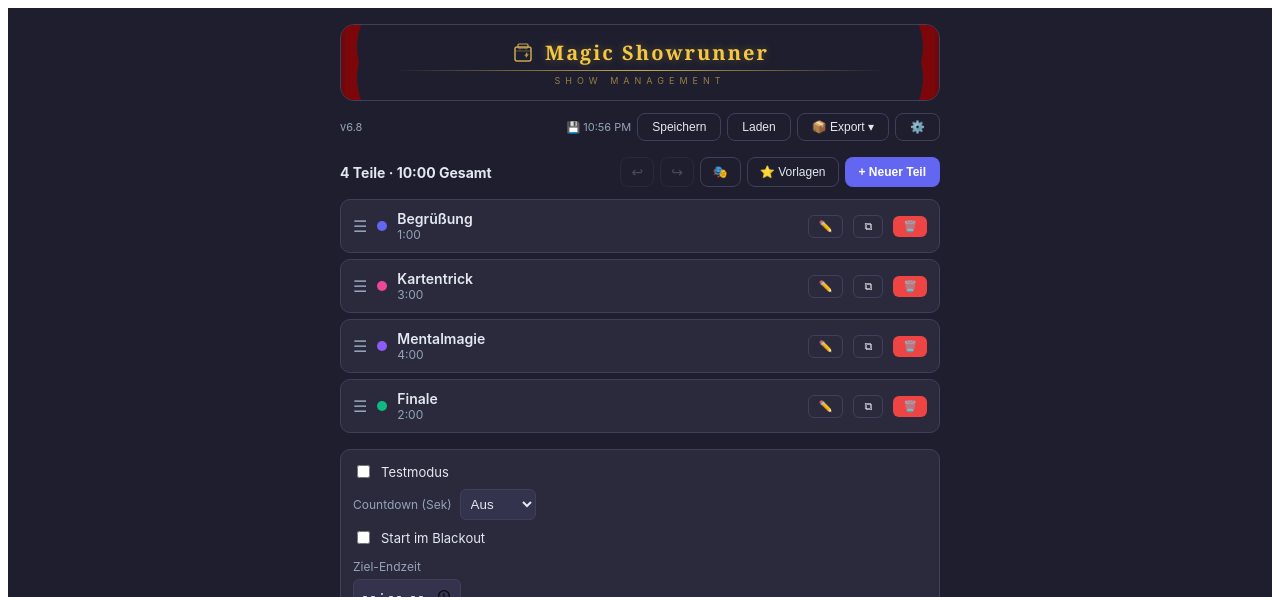
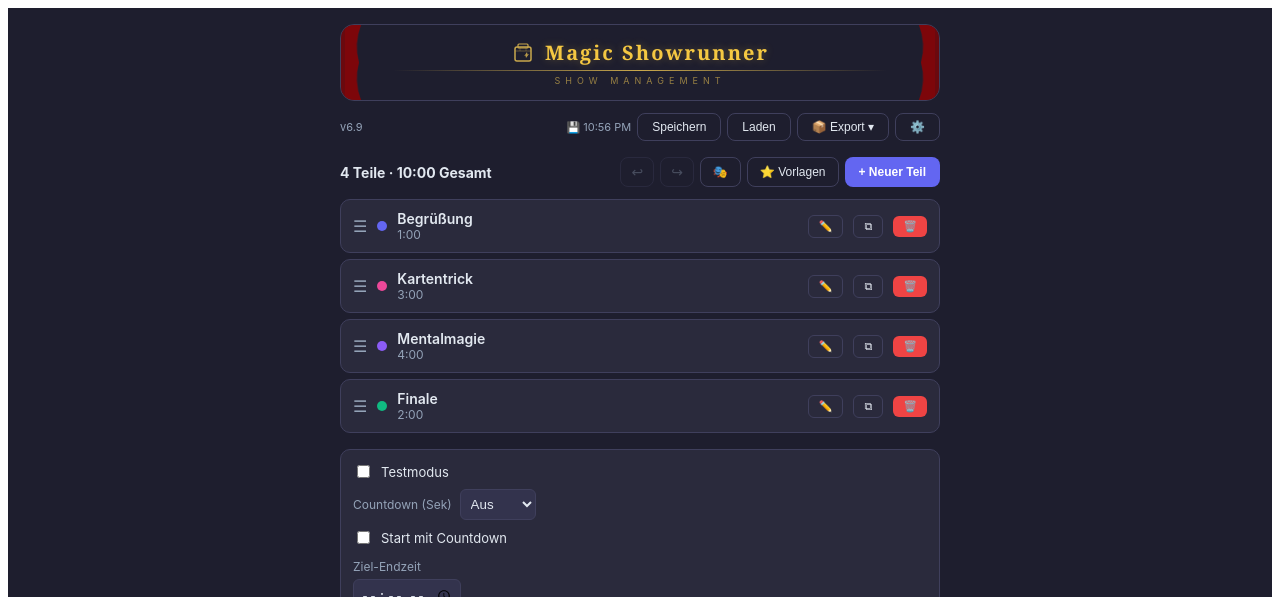
Before and after one commit to TheLomma/magicshowrunnernew, a React (Create React App) app: page / in a window 1280 px wide. Shown: the top 597 px of the page. Built offline with nearby package versions, Linux system fonts and the light colour scheme.

Commit message:
Update App.js
Version 6.9

```diff
--- a/src/App.js
+++ b/src/App.js
@@ -1,6 +1,6 @@
 
 
-// v6.8
+// v6.9
 import React, { useState, useEffect, useRef } from "react";
 
 var uid = function () { return Math.random().toString(36).slice(2, 9); };
@@ -18,7 +18,7 @@ var SOUNDS = {
 
 var T = {
   de: {
-    title: "Magic Showrunner", ver: "v6.8", save: "Speichern", load: "Laden", newPart: "Neuer Teil",
+    title: "Magic Showrunner", ver: "v6.9", save: "Speichern", load: "Laden", newPart: "Neuer Teil",
     start: "Show starten", test: "Testmodus", parts: "Teile", total: "Gesamt", settings: "Einstellungen",
     planTheme: "Planungs-Theme", perfTheme: "Perform-Theme", beeps: "Signaltöne", vibration: "Vibration",
     volume: "Lautstärke", testTone: "Testton", testDur: "Testdauer/Teil", titleL: "Titel",
@@ -31,7 +31,7 @@ var T = {
     ttsPitch: "Tonhöhe", ttsPreview: "Vorschau", animations: "Animationen", notes: "Notizen",
     stop: "Stop", setlist: "Setlist", elapsed: "Vergangen", remaining: "Verbleibend",
     soundLabel: "Signalton", colorTrans: "Farb-Übergänge", blackout: "Blackout",
-    startBlackout: "Start im Blackout", countdown: "Countdown", countdownSek: "Countdown (Sek)",
+    startBlackout: "Start mit Countdown", countdown: "Countdown", countdownSek: "Countdown (Sek)",
     countdownOff: "Aus", testModeLbl: "Testmodus", testDurLbl: "Testdauer pro Teil (Sek)",
     confirmStop: "Show wirklich beenden?",
     templates: "Vorlagen", saveAsTemplate: "Als Vorlage speichern", noTemplates: "Keine Vorlagen vorhanden.",
@@ -46,7 +46,7 @@ var T = {
     circleTimer: "Kreis-Timer", barTimer: "Balken-Timer", timerStyle: "Timer-Stil"
   },
   en: {
-    title: "Magic Showrunner", ver: "v6.8", save: "Save", load: "Load", newPart: "New Part",
+    title: "Magic Showrunner", ver: "v6.9", save: "Save", load: "Load", newPart: "New Part",
     start: "Start Show", test: "Test Mode", parts: "Parts", total: "Total", settings: "Settings",
     planTheme: "Plan Theme", perfTheme: "Perform Theme", beeps: "Beeps", vibration: "Vibration",
     volume: "Volume", testTone: "Test Tone", testDur: "Test dur/part", titleL: "Title",
@@ -59,7 +59,7 @@ var T = {
     ttsPitch: "Pitch", ttsPreview: "Preview", animations: "Animations", notes: "Notes",
     stop: "Stop", setlist: "Setlist", elapsed: "Elapsed", remaining: "Remaining",
     soundLabel: "Alert Sound", colorTrans: "Color Transitions", blackout: "Blackout",
-    startBlackout: "Start in Blackout", countdown: "Countdown", countdownSek: "Countdown (sec)",
+    startBlackout: "Start with Countdown", countdown: "Countdown", countdownSek: "Countdown (sec)",
     countdownOff: "Off", testModeLbl: "Test Mode", testDurLbl: "Test duration per part (sec)",
     confirmStop: "Really stop the show?",
     templates: "Templates", saveAsTemplate: "Save as Template", noTemplates: "No templates available.",
@@ -459,10 +459,10 @@ function SettingsModal(props) {
         </select>
         <label style={{ fontSize: 12, color: th.sub }}>{t.ttsRate}</label>
         <input type="range" min={0.5} max={2} step={0.1} value={cfg.ttsRate} onChange={function (e) { upCfg("ttsRate", +e.target.value); }} style={{ width: "100%" }} />
-        <span style={{ fontSize: 11, color: th.sub }}>{cfg.ttsRate}</span>
+        <div style={{ fontSize: 11, color: th.sub, marginBottom: 8 }}>{cfg.ttsRate.toFixed(1)}</div>
         <label style={{ fontSize: 12, color: th.sub, marginTop: 8, display: "block" }}>{t.ttsPitch}</label>
         <input type="range" min={0.5} max={2} step={0.1} value={cfg.ttsPitch} onChange={function (e) { upCfg("ttsPitch", +e.target.value); }} style={{ width: "100%" }} />
-        <span style={{ fontSize: 11, color: th.sub }}>{cfg.ttsPitch}</span>
+        <div style={{ fontSize: 11, color: th.sub, marginBottom: 8 }}>{cfg.ttsPitch.toFixed(1)}</div>
         <button onClick={function () { doSpeak("Test 1 2 3", cfg.ttsRate, cfg.ttsPitch, cfg.ttsVoice); }} style={{ marginTop: 12, padding: "8px 16px", borderRadius: 8, border: "none", background: th.acc, color: "#fff", cursor: "pointer" }}>{t.ttsPreview}</button>
       </div>
     );
@@ -504,7 +504,7 @@ function SettingsModal(props) {
       { icon: "⏸", title: "Pause", desc: "Im Show-Modus pausiert dieser Button den Timer. Drücke 'Weiter', um fortzufahren." },
       { icon: "🚨", title: "Notfallpause", desc: "Stoppt die Show sofort mit einem Vollbild-Overlay. Zeigt Stoppuhr und Optionen zum Fortsetzen oder Beenden." },
       { icon: "⏭", title: "Vor / Zurück", desc: "Wechsle manuell zum nächsten oder vorherigen Programmteil." },
-      { icon: "🌑", title: "Blackout", desc: "Schaltet den Bildschirm schwarz. Tippe auf den Bildschirm, um den Blackout zu beenden." },
+      { icon: "🌑", title: "Blackout", desc: "Schaltet den Bildschirm schwarz für Bühnenübergänge. Tippe auf den Bildschirm, um ihn zu beenden. Starte die Show mit 'Start mit Countdown' für einen automatischen Countdown vor dem ersten Teil." },
       { icon: "📋", title: "Setlist", desc: "Zeigt alle Teile als Übersicht. Klicke auf einen Teil, um direkt dorthin zu springen." },
       { icon: "📝", title: "Notizen", desc: "Blendet die Notizen des aktuellen Teils im Show-Modus ein." },
       { icon: "💾", title: "Speichern & Laden", desc: "Speichere deine Show unter einem Namen und lade sie später wieder. Es gibt auch einen Autosave." },
@@ -525,7 +525,7 @@ function SettingsModal(props) {
       { icon: "⏸", title: "Pause", desc: "In Show Mode, this button pauses the timer. Press 'Resume' to continue." },
       { icon: "🚨", title: "Emergency Pause", desc: "Stops the show immediately with a fullscreen overlay. Shows a stopwatch and options to resume or end." },
       { icon: "⏭", title: "Prev / Next", desc: "Manually switch to the next or previous program part." },
-      { icon: "🌑", title: "Blackout", desc: "Turns the screen black. Tap the screen to exit blackout." },
+      { icon: "🌑", title: "Blackout", desc: "Turns the screen black for stage transitions. Tap the screen to exit. Use 'Start with Countdown' to begin the show with an automatic countdown before the first part." },
       { icon: "📋", title: "Setlist", desc: "Shows all parts as overview. Click a part to jump directly to it." },
       { icon: "📝", title: "Notes", desc: "Displays the current part's notes in Show Mode." },
       { icon: "💾", title: "Save & Load", desc: "Save your show under a name and reload it later. There is also an autosave." },
```
